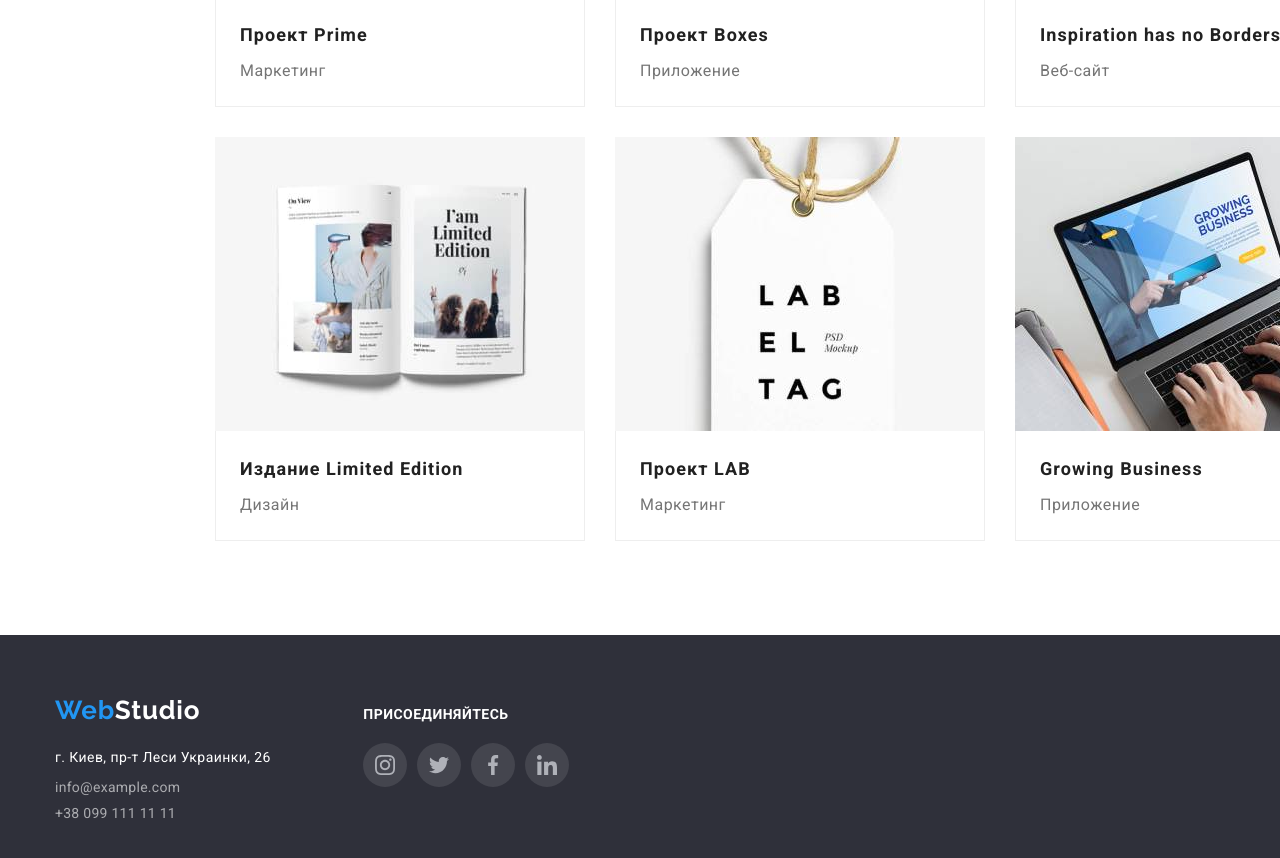
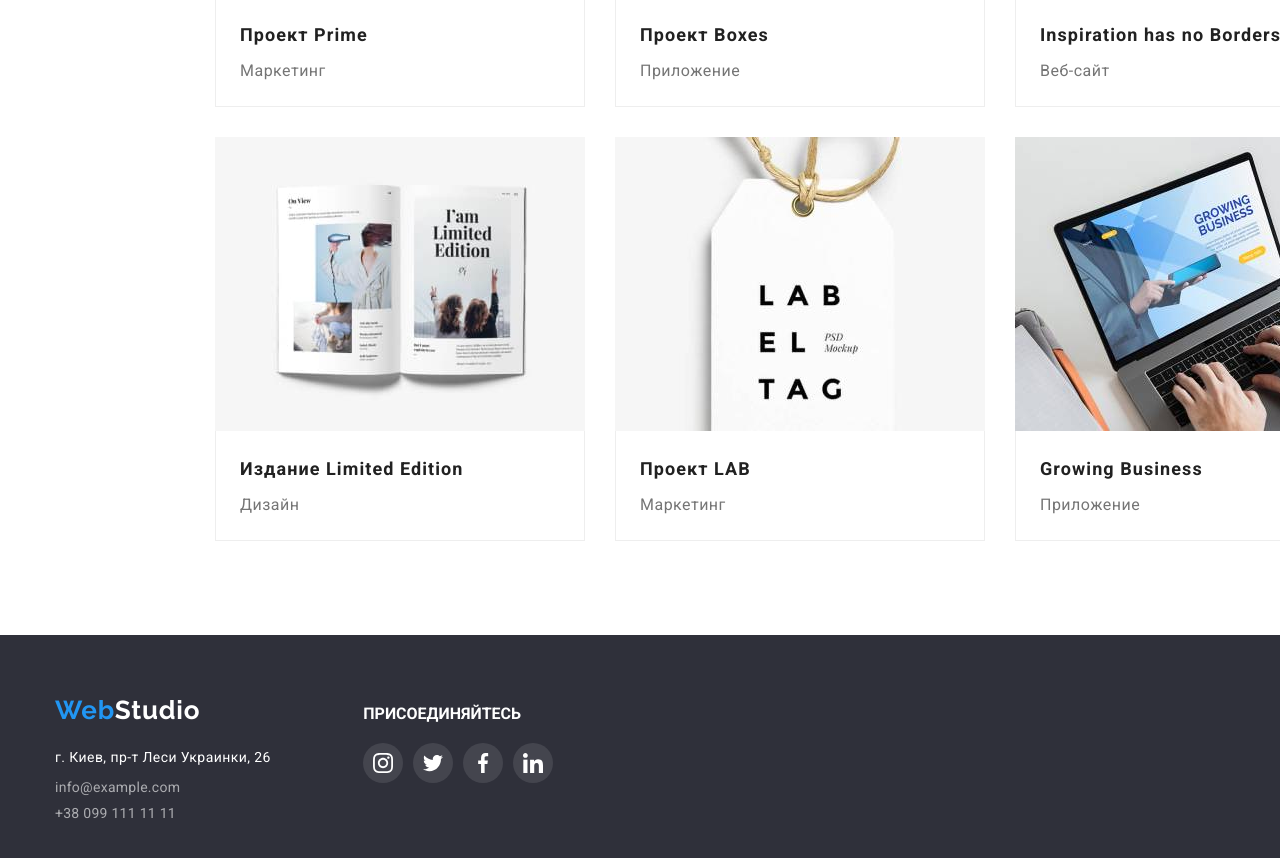
Before and after one commit to zaleskiy88/goit-markup-hw-04, a plain HTML site: page portfolio.html in a window 1280 px wide. Shown: the part 993-1851 px from the top of the page. Drawn offline with nearby package versions, Linux system fonts and the light colour scheme.

Commit message:
adds correction to svgs

```diff
--- a/css/styles.css
+++ b/css/styles.css
@@ -221,64 +221,6 @@ img {
 
 /*============== END HEADER ==============*/
 
-/*============== FOOTER ==================*/
-.footer {
-  background-color: var(--footer-background-color);
-  padding: 60px 0px;
-
-  /*
-  width: 1600px;
-  margin: 0 auto;
-  */
-}
-.footer .container {
-  display: flex;
-  align-items: baseline;
-}
-
-.address {
-  margin-top: 20px;
-}
-.footer-contacts-wrapper {
-  margin-right: 70px;
-}
-.footer-contact-item:not(:first-child) {
-  margin-top: 10px;
-}
-.in-footer {
-  color: var(--secondary-text-color);
-}
-.footer-maps-link {
-  font-size: 14px;
-  line-height: 1.7;
-  letter-spacing: 0.03em;
-  color: #ffffff;
-}
-
-.social-callon {
-  display: inline-block;
-  color: var(--background-color);
-  font-size: 14px;
-  line-height: 1.14;
-  font-weight: 700;
-  margin-bottom: 20px;
-}
-
-.footer-icons {
-  background-color: rgba(255, 255, 255, 0.1);
-  fill: var(--background-color);
-}
-.footer-social-list {
-  display: flex;
-  justify-content: space-between;
-  fill: var(--icon-fill);
-}
-.footer-social-list > li:not(:last-child) {
-  margin-right: 10px;
-}
-
-/*============== END FOOTER ============*/
-
 /*============== HERO =================*/
 
 .hero-section {
@@ -413,24 +355,21 @@ img {
   line-height: 1.18;
   margin-bottom: 16px;
 }
-
 .social-icons-list {
   display: flex;
   justify-content: space-between;
-  /* fill: var(--icon-fill); */
 }
-.social-item-link {
+.social-icon-link {
+  display: flex;
   width: 44px;
   height: 44px;
   border-radius: 50%;
-
-  fill: var(--icon-fill);
-  display: flex;
   align-items: center;
   justify-content: center;
+  fill: var(--icon-fill);
 }
-.social-item-link:hover,
-.social-item-link:focus {
+.social-icon-link:hover,
+.social-icon-link:focus {
   background-color: var(--accent-color);
   fill: var(--background-color);
 }
@@ -532,3 +471,64 @@ img {
     1px 4px 6px rgba(0, 0, 0, 0.16);
 }
 /*============== END PORTFOLIO ========================*/
+
+/*============== FOOTER ==================*/
+.footer {
+  background-color: var(--footer-background-color);
+  padding: 60px 0px;
+
+  /*
+  width: 1600px;
+  margin: 0 auto;
+  */
+}
+.footer .container {
+  display: flex;
+  align-items: baseline;
+}
+
+.address {
+  margin-top: 20px;
+}
+.footer-contacts-wrapper {
+  margin-right: 70px;
+}
+.footer-contact-item:not(:first-child) {
+  margin-top: 10px;
+}
+.in-footer {
+  color: var(--secondary-text-color);
+}
+.footer-maps-link {
+  font-size: 14px;
+  line-height: 1.7;
+  letter-spacing: 0.03em;
+  color: #ffffff;
+}
+.footer-call-on {
+  text-transform: uppercase;
+  color: var(--background-color);
+  font-weight: 700;
+  padding-bottom: 20px;
+}
+.footer-social-list {
+  display: flex;
+}
+.footer-social-list > li:not(:last-child) {
+  margin-right: 10px;
+}
+.footer-social-link {
+  display: flex;
+  align-items: center;
+  justify-content: center;
+  border-radius: 50%;
+  width: 40px;
+  height: 40px;
+  background-color: rgba(255, 255, 255, 0.1);
+  fill: var(--background-color);
+}
+.footer-social-link:hover,
+.footer-social-link:focus {
+  background-color: var(--accent-color);
+}
+/*============== END FOOTER ============*/
--- a/portfolio.html
+++ b/portfolio.html
@@ -307,48 +307,33 @@
             </ul>
           </address>
         </div>
-        <div class="footer-social-wrapper title">
-          <p class="social-callon">ПРИСОЕДИНЯЙТЕСЬ</p>
+        <div class="footer-social-wrapper">
+          <p class="footer-call-on">присоединяйтесь</p>
           <ul class="footer-social-list list">
-            <li class="social-icons-item">
-              <a
-                href="https://www.instagram.com/"
-                class="social-item-link footer-icons link"
-              >
-                <svg class="icon-instagram-team" width="20" height="20">
+            <li>
+              <a href="" class="footer-social-link link">
+                <svg width="20" height="20">
                   <use href="./img/sprite.svg#icon-instagram"></use>
                 </svg>
               </a>
             </li>
-
-            <li class="social-icons-item">
-              <a
-                href="https://www.twitter.com/"
-                class="social-item-link footer-icons link"
-              >
-                <svg class="icon-instagram-team" width="20" height="20">
+            <li>
+              <a href="" class="footer-social-link link">
+                <svg width="20" height="20">
                   <use href="./img/sprite.svg#icon-twitter"></use>
                 </svg>
               </a>
             </li>
-
-            <li class="social-icons-item">
-              <a
-                href="https://www.facebook.com/"
-                class="social-item-link footer-icons link"
-              >
-                <svg class="icon-instagram-team" width="20" height="20">
+            <li>
+              <a href="" class="footer-social-link link">
+                <svg width="20" height="20">
                   <use href="./img/sprite.svg#icon-facebook"></use>
                 </svg>
               </a>
             </li>
-
-            <li class="social-icons-item">
-              <a
-                href="https://www.linkedin.com/"
-                class="social-item-link footer-icons link"
-              >
-                <svg class="icon-instagram-team" width="20" height="20">
+            <li>
+              <a href="" class="footer-social-link link">
+                <svg width="20" height="20">
                   <use href="./img/sprite.svg#icon-linkedin"></use>
                 </svg>
               </a>
```
Also changed, not shown: index.html (+62 -125 lines).
